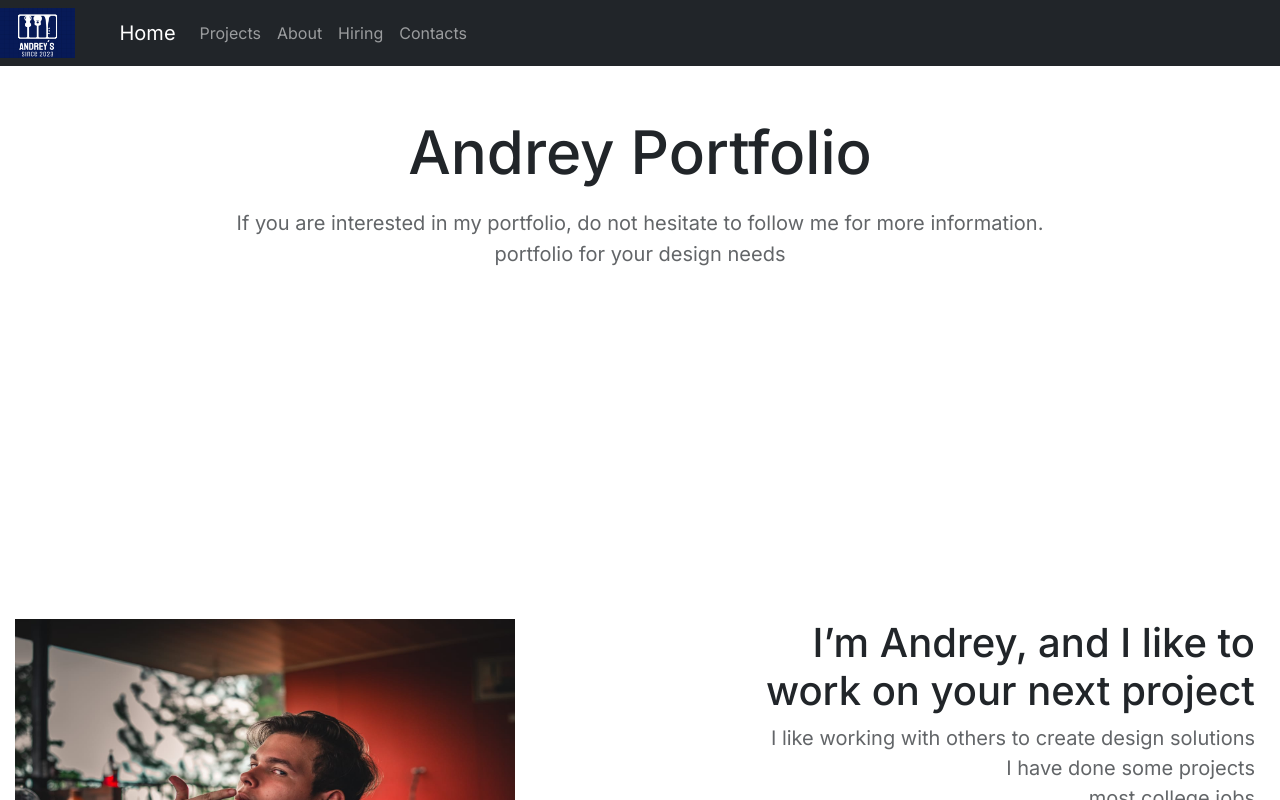
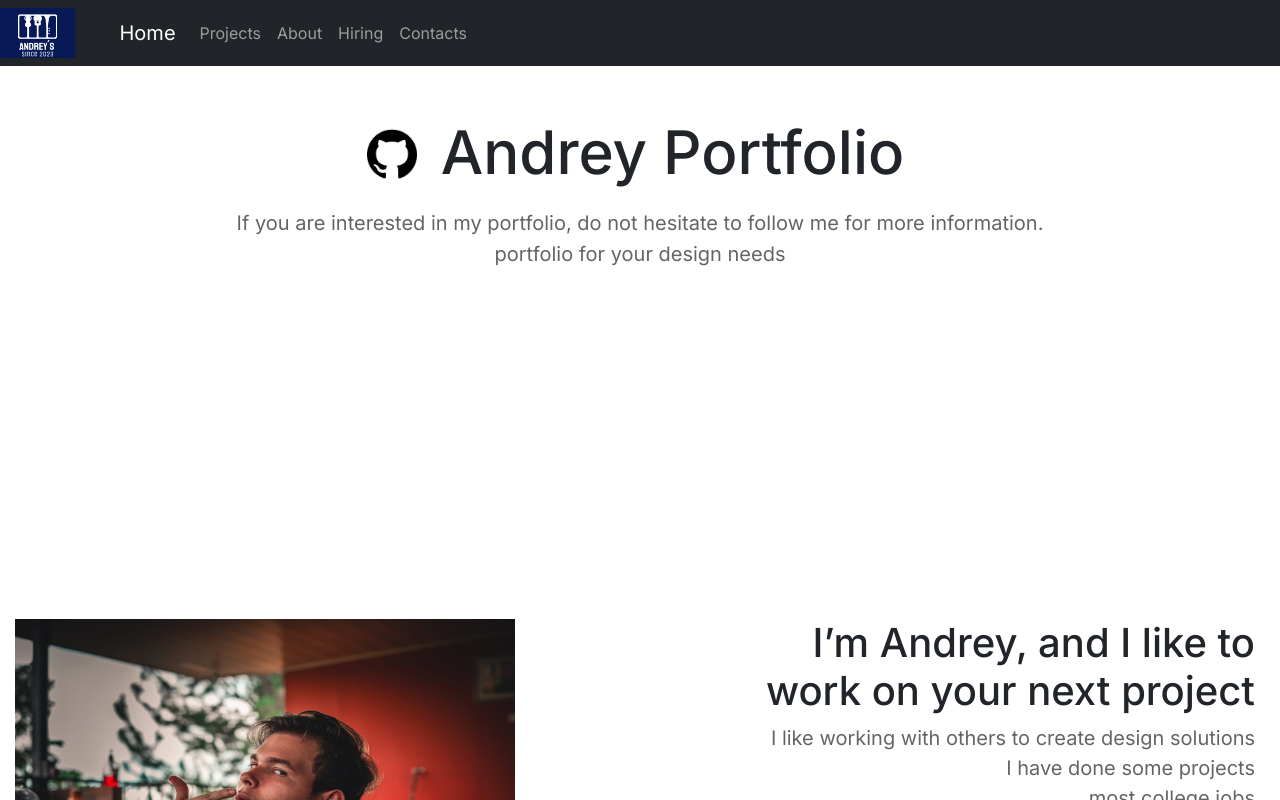
Before and after one commit to AndreyBV5/Primera_Prueba_Progra_Part2, a Next.js app in the folder portafolio-app/: page / in a window 1280 px wide. Shown: the top 800 px of the page. Built offline with nearby package versions, Linux system fonts and the light colour scheme; no server answers.

Commit message:
Logo github y Update
se creo un logo que se puso al lado del titulo del header y también se actualizaron algunos diseños css en general

```diff
--- a/portafolio-app/src/app/components/Header.tsx
+++ b/portafolio-app/src/app/components/Header.tsx
@@ -1,9 +1,14 @@
 import React from 'react'
+import Image from "next/image";
+import Logo from '../components/Logo_github.png'
 
 const Header = () => {
   return (
 
     <div className="container">
+      <div className='HeaderImage'>
+      <Image src={Logo} alt="" width={50} height={50} />
+      </div>
         <h1>Andrey Portfolio</h1>
         <p>If you are interested in my portfolio, do not hesitate to follow me for more information.</p>
         <div className="secondP"><p >portfolio for your design needs</p></div>
--- a/portafolio-app/src/app/globals.css
+++ b/portafolio-app/src/app/globals.css
@@ -9,6 +9,15 @@
 
     margin-top: 50px;
     font-size: 60px;
+}
+
+.HeaderImage{
+
+  float: left;
+  margin-left: 15px;
+  position: relative;
+  left: 270px;
+  bottom: -13px;
 }
 
 
--- a/portafolio-app/src/app/layout.tsx
+++ b/portafolio-app/src/app/layout.tsx
@@ -4,8 +4,8 @@ import { Inter } from 'next/font/google'
 const inter = Inter({ subsets: ['latin'] })
 
 export const metadata = {
-  title: 'Create Next App',
-  description: 'Generated by create next app',
+  title: 'Portfolio Andrey',
+  description: 'Generated by AndreyBV',
 }
 
 export default function RootLayout({
```
Also changed, not shown: portafolio-app/src/app/components/Logo_github.png (added).
